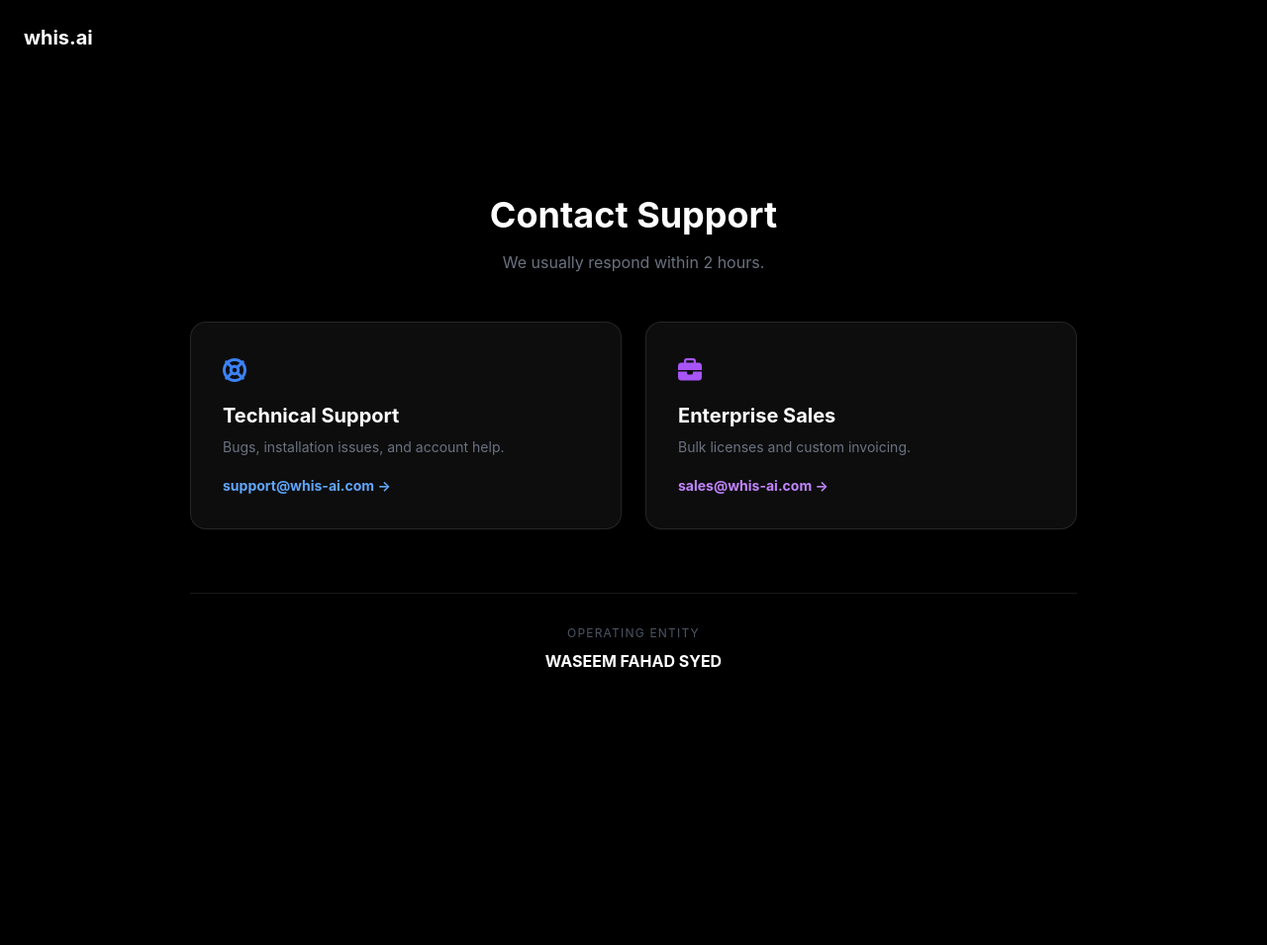
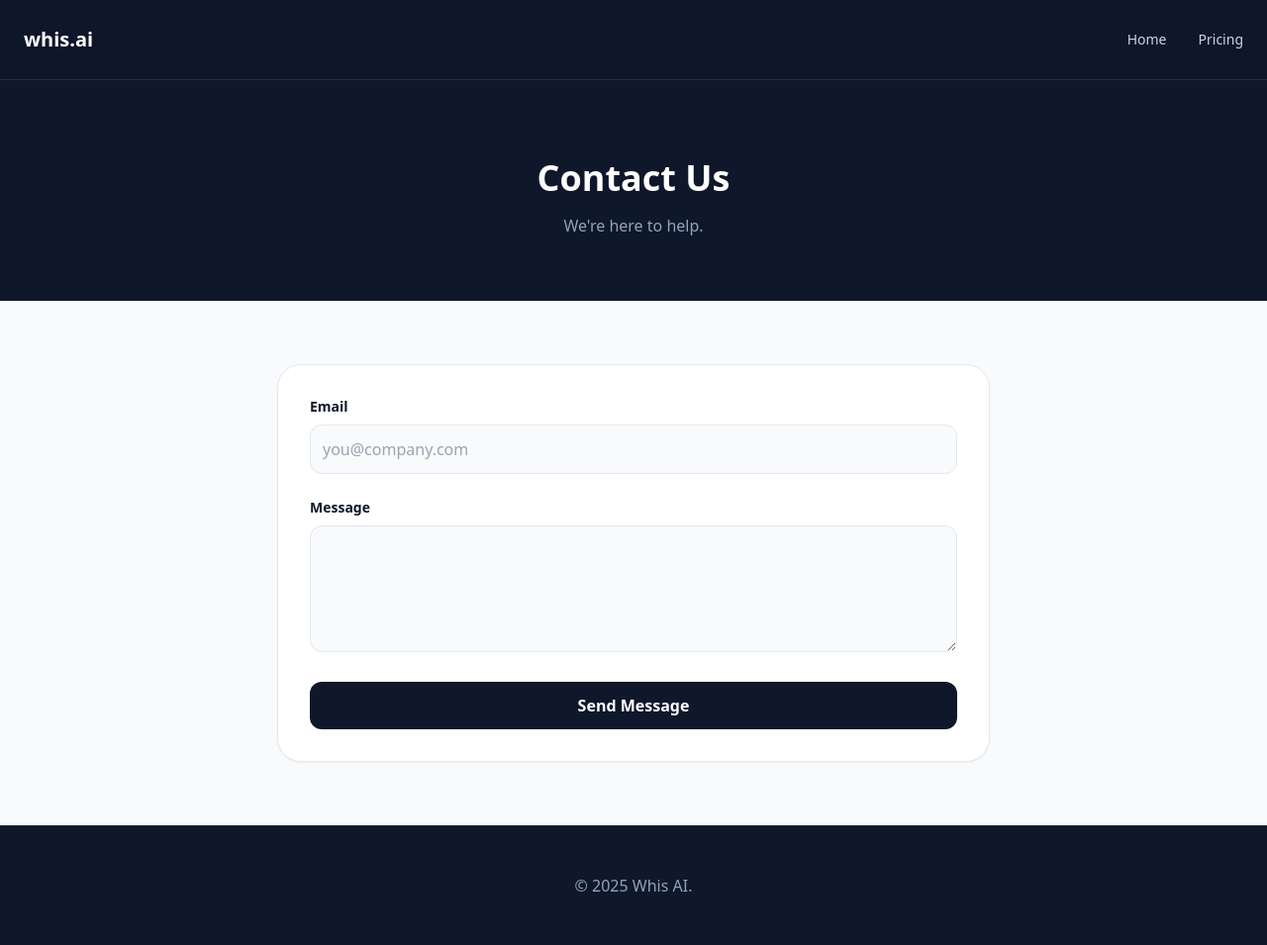
Before and after one commit to syedwaseemfahad/whis-ai-site, a plain HTML site: page contact.html in a window 1280 px wide. Shown: the whole page at 99% size. Before the commit the page ends 800 px from the top, so only its background shows below. Drawn offline with nearby package versions, Linux system fonts and the light colour scheme.

Commit message:
Update contact.html

```diff
--- a/contact.html
+++ b/contact.html
@@ -4,40 +4,33 @@
   <meta charset="UTF-8" />
   <title>Contact - whis.ai</title>
   <script src="https://cdn.tailwindcss.com"></script>
-  <script>tailwind.config={darkMode:'class',theme:{extend:{colors:{'bg-main':'#000'},fontFamily:{sans:['Inter','sans-serif']}}}}</script>
+  <script>tailwind.config={theme:{extend:{colors:{'whis-bg':'#f8fafc','whis-dark':'#0f172a'}}}}</script>
   <link rel="stylesheet" href="https://cdnjs.cloudflare.com/ajax/libs/font-awesome/6.4.0/css/all.min.css" />
-  <style>body{background:#000;color:white;}</style>
+  <style>.glass-nav { background: rgba(15, 23, 42, 0.7); backdrop-filter: blur(12px); }</style>
 </head>
-<body class="antialiased font-sans min-h-screen flex flex-col">
-  <nav class="w-full py-6 px-6 flex justify-between items-center max-w-7xl mx-auto">
-      <a href="index.html" class="font-bold text-xl">whis.ai</a>
-  </nav>
-
-  <section class="flex-grow flex items-center justify-center px-6">
-      <div class="w-full max-w-4xl text-center">
-          <h1 class="text-4xl font-bold mb-4">Contact Support</h1>
-          <p class="text-gray-500 mb-12">We usually respond within 2 hours.</p>
-
-          <div class="grid md:grid-cols-2 gap-6 mb-16">
-              <a href="mailto:support@whis-ai.com" class="block p-8 rounded-2xl border border-white/10 hover:border-blue-500/50 bg-white/5 transition group text-left">
-                  <i class="fa-solid fa-life-ring text-2xl text-blue-500 mb-4"></i>
-                  <h3 class="text-xl font-bold mb-2">Technical Support</h3>
-                  <p class="text-gray-500 text-sm mb-4">Bugs, installation issues, and account help.</p>
-                  <span class="text-blue-400 font-bold text-sm group-hover:underline">support@whis-ai.com &rarr;</span>
-              </a>
-              <a href="mailto:sales@whis-ai.com" class="block p-8 rounded-2xl border border-white/10 hover:border-purple-500/50 bg-white/5 transition group text-left">
-                  <i class="fa-solid fa-briefcase text-2xl text-purple-500 mb-4"></i>
-                  <h3 class="text-xl font-bold mb-2">Enterprise Sales</h3>
-                  <p class="text-gray-500 text-sm mb-4">Bulk licenses and custom invoicing.</p>
-                  <span class="text-purple-400 font-bold text-sm group-hover:underline">sales@whis-ai.com &rarr;</span>
-              </a>
-          </div>
-
-          <div class="text-center border-t border-white/10 pt-8">
-              <p class="text-xs text-gray-600 uppercase tracking-widest mb-2">Operating Entity</p>
-              <p class="font-bold text-white">WASEEM FAHAD SYED</p>
+<body class="bg-whis-bg text-slate-900 antialiased font-sans">
+  <nav class="fixed top-0 w-full z-50 glass-nav border-b border-white/10">
+      <div class="max-w-7xl mx-auto px-6 h-20 flex items-center justify-between">
+          <a href="index.html" class="flex items-center gap-2 group"><span class="text-xl font-bold text-white">whis.ai</span></a>
+          <div class="hidden md:flex items-center gap-8 text-sm font-medium text-slate-300">
+             <a href="index.html" class="hover:text-white">Home</a>
+             <a href="pricing.html" class="hover:text-white">Pricing</a>
           </div>
       </div>
+  </nav>
+  <section class="bg-whis-dark text-white pt-40 pb-16 px-6 text-center">
+      <h1 class="text-4xl font-bold mb-4">Contact Us</h1>
+      <p class="text-slate-400">We're here to help.</p>
   </section>
+  <section class="max-w-3xl mx-auto py-16 px-6">
+      <div class="bg-white rounded-3xl p-8 shadow-sm border border-slate-200">
+          <form class="space-y-6">
+              <div><label class="block text-sm font-bold mb-2">Email</label><input type="email" class="w-full p-3 rounded-xl border border-slate-200 bg-slate-50" placeholder="you@company.com"></div>
+              <div><label class="block text-sm font-bold mb-2">Message</label><textarea class="w-full p-3 rounded-xl border border-slate-200 bg-slate-50 h-32"></textarea></div>
+              <button class="bg-slate-900 text-white px-6 py-3 rounded-xl font-bold w-full">Send Message</button>
+          </form>
+      </div>
+  </section>
+  <footer class="bg-slate-900 text-slate-400 py-12 text-center border-t border-slate-800">&copy; 2025 Whis AI.</footer>
 </body>
 </html>
```
